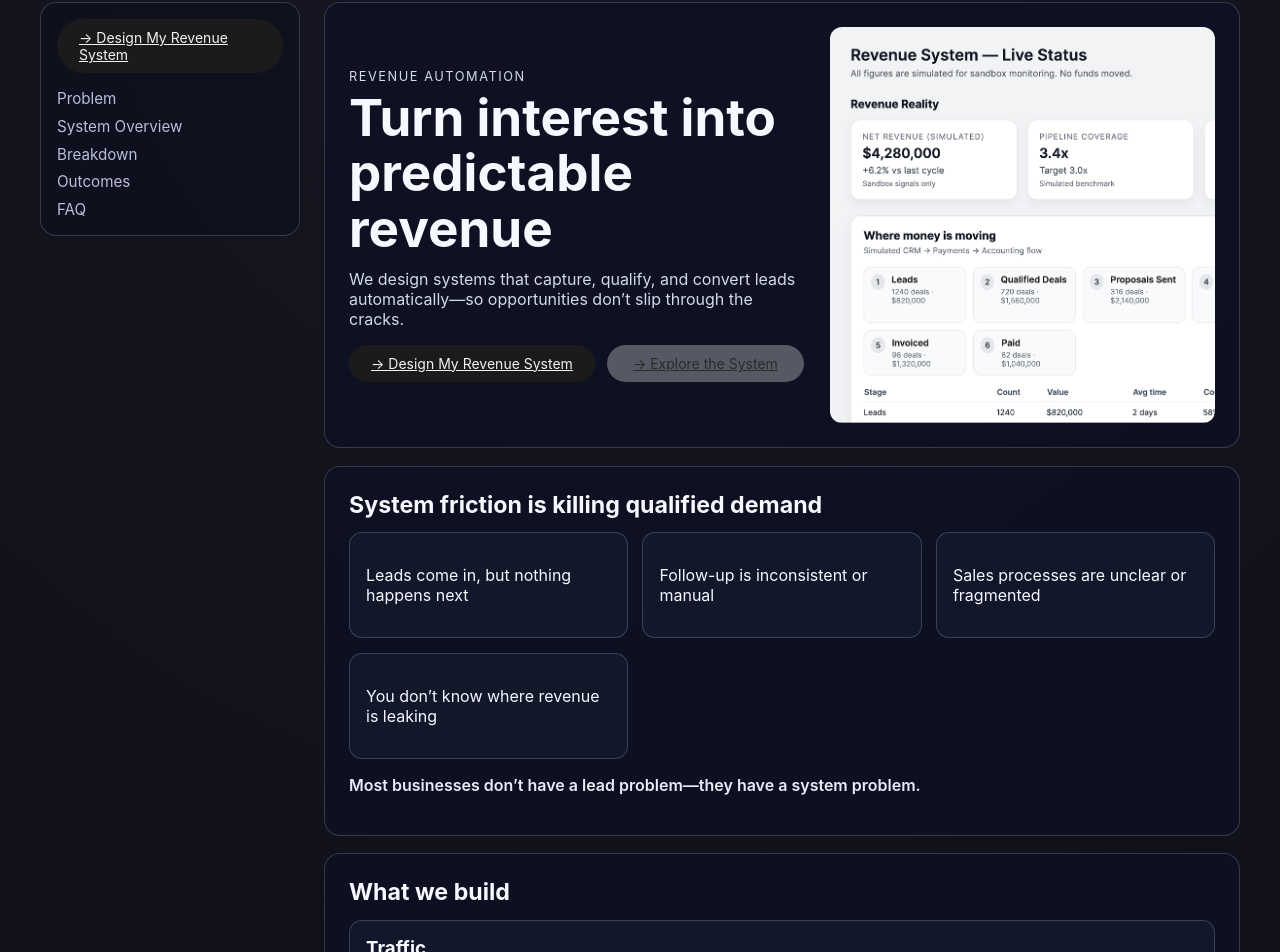
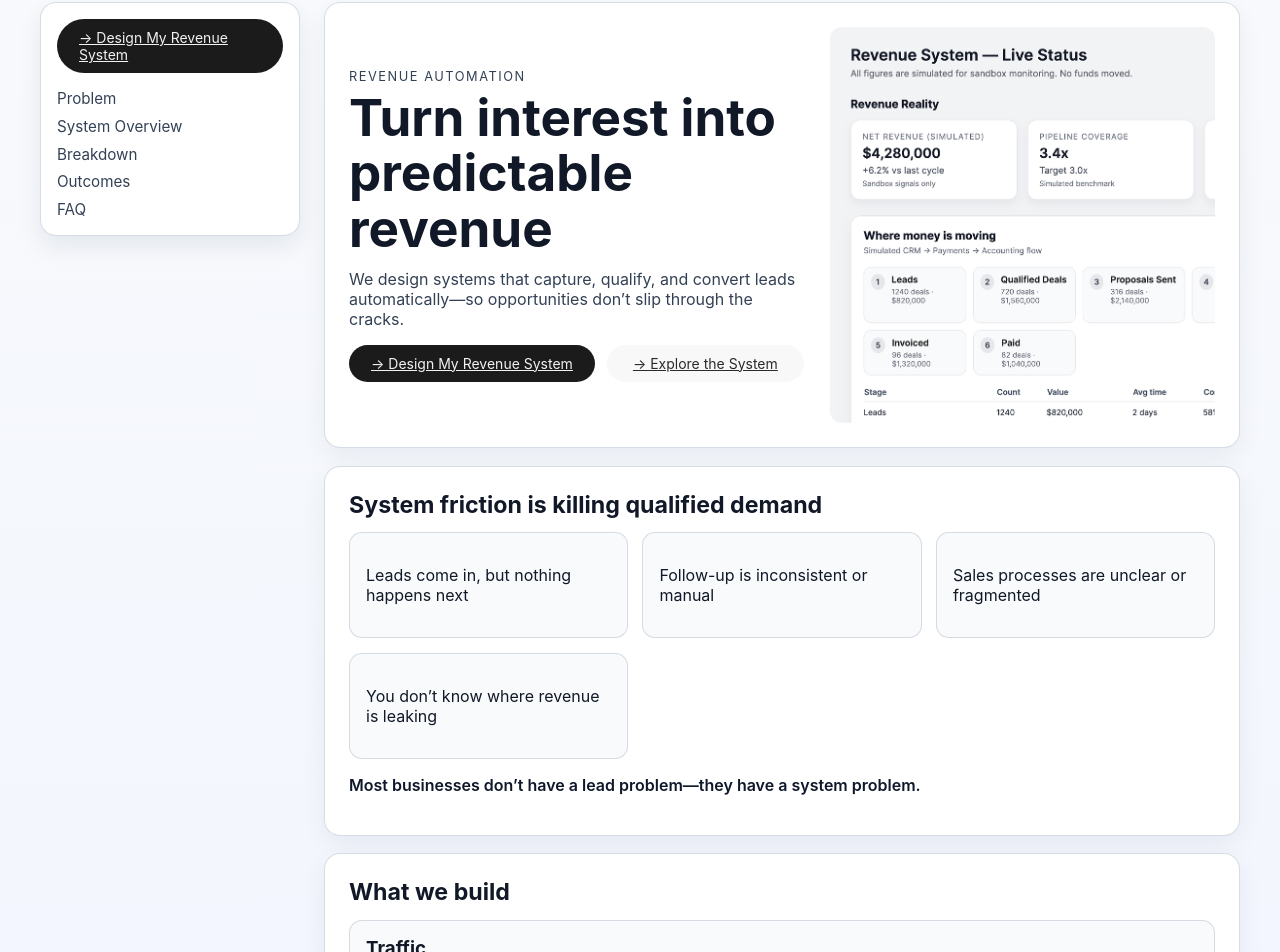
Before and after one commit to puleri/alpath, a Next.js app: page /services/revenue-automation in a window 1280 px wide. Shown: the part 138-1090 px from the top of the page. Built offline with nearby package versions, Linux system fonts and the light colour scheme; a web font is replaced by a local one.

Commit message:
Restyle revenue automation page with a light theme

```diff
--- a/src/app/globals.css
+++ b/src/app/globals.css
@@ -1968,8 +1968,8 @@ tbody tr:hover td {
 }
 
 .revenue-automation-page {
-  background: radial-gradient(circle at top, #161722 0%, #080910 56%, #050508 100%);
-  color: #f6f8ff;
+  background: linear-gradient(180deg, #f8fafc 0%, #eef2ff 45%, #f7f7fb 100%);
+  color: #111827;
   min-height: 100vh;
   padding: 6.5rem 0 5rem;
 }
@@ -1986,9 +1986,10 @@ tbody tr:hover td {
   position: sticky;
   top: 88px;
   align-self: start;
-  border: 1px solid rgba(140, 148, 174, 0.32);
+  border: 1px solid rgba(148, 163, 184, 0.38);
   border-radius: 1rem;
-  background: rgba(14, 17, 31, 0.76);
+  background: rgba(255, 255, 255, 0.92);
+  box-shadow: 0 10px 24px rgba(15, 23, 42, 0.08);
   padding: 1rem;
   display: grid;
   gap: 1rem;
@@ -2000,13 +2001,13 @@ tbody tr:hover td {
 }
 
 .revenue-sticky-rail nav a {
-  color: #b8bfda;
+  color: #334155;
   text-decoration: none;
   font-size: 0.95rem;
 }
 
 .revenue-sticky-rail nav a:hover {
-  color: #ffffff;
+  color: #0f172a;
 }
 
 .revenue-automation-content {
@@ -2017,9 +2018,10 @@ tbody tr:hover td {
 .revenue-hero,
 .revenue-section,
 .revenue-conversion {
-  border: 1px solid rgba(140, 148, 174, 0.32);
+  border: 1px solid rgba(148, 163, 184, 0.38);
   border-radius: 1rem;
-  background: rgba(13, 17, 34, 0.8);
+  background: rgba(255, 255, 255, 0.94);
+  box-shadow: 0 8px 26px rgba(15, 23, 42, 0.06);
   padding: 1.5rem;
 }
 
@@ -2031,7 +2033,7 @@ tbody tr:hover td {
 }
 
 .revenue-eyebrow {
-  color: #8f96b2;
+  color: #475569;
   text-transform: uppercase;
   letter-spacing: 0.12em;
   font-size: 0.8rem;
@@ -2046,7 +2048,7 @@ tbody tr:hover td {
 }
 
 .revenue-hero p {
-  color: #d3d8eb;
+  color: #334155;
   margin: 0;
   max-width: 56ch;
 }
@@ -2086,15 +2088,15 @@ tbody tr:hover td {
 .revenue-module-card,
 .revenue-fit-grid article,
 .revenue-doc-card {
-  border: 1px solid rgba(153, 162, 191, 0.3);
+  border: 1px solid rgba(148, 163, 184, 0.36);
   border-radius: 0.8rem;
-  background: rgba(22, 27, 48, 0.68);
+  background: rgba(248, 250, 252, 0.95);
   padding: 1rem;
 }
 
 .revenue-closing-line,
 .revenue-why-line {
-  color: #e9ecf8;
+  color: #0f172a;
   margin-top: 1rem;
   font-weight: 600;
 }
@@ -2120,14 +2122,14 @@ tbody tr:hover td {
 .revenue-section li,
 .revenue-conversion p,
 .revenue-faq-list p {
-  color: #d3d8eb;
+  color: #334155;
   margin: 0;
 }
 
 .revenue-flow-step small {
   display: block;
   margin-top: 0.65rem;
-  color: #9ea6c8;
+  color: #64748b;
 }
 
 .revenue-compare-grid {
@@ -2137,10 +2139,10 @@ tbody tr:hover td {
 }
 
 .revenue-compare-grid article {
-  border: 1px solid rgba(153, 162, 191, 0.3);
+  border: 1px solid rgba(148, 163, 184, 0.36);
   border-radius: 0.8rem;
   padding: 1rem;
-  background: rgba(22, 27, 48, 0.68);
+  background: rgba(248, 250, 252, 0.95);
 }
 
 .revenue-example-list {
@@ -2155,7 +2157,7 @@ tbody tr:hover td {
 }
 
 .revenue-doc-card:hover {
-  border-color: rgba(197, 206, 240, 0.58);
+  border-color: rgba(59, 130, 246, 0.45);
 }
 
 .revenue-conversion {
@@ -2173,10 +2175,10 @@ tbody tr:hover td {
 }
 
 .revenue-faq-list details {
-  border: 1px solid rgba(153, 162, 191, 0.3);
+  border: 1px solid rgba(148, 163, 184, 0.36);
   border-radius: 0.8rem;
   padding: 0.85rem 1rem;
-  background: rgba(22, 27, 48, 0.68);
+  background: rgba(248, 250, 252, 0.95);
 }
 
 .revenue-faq-list summary {
```
